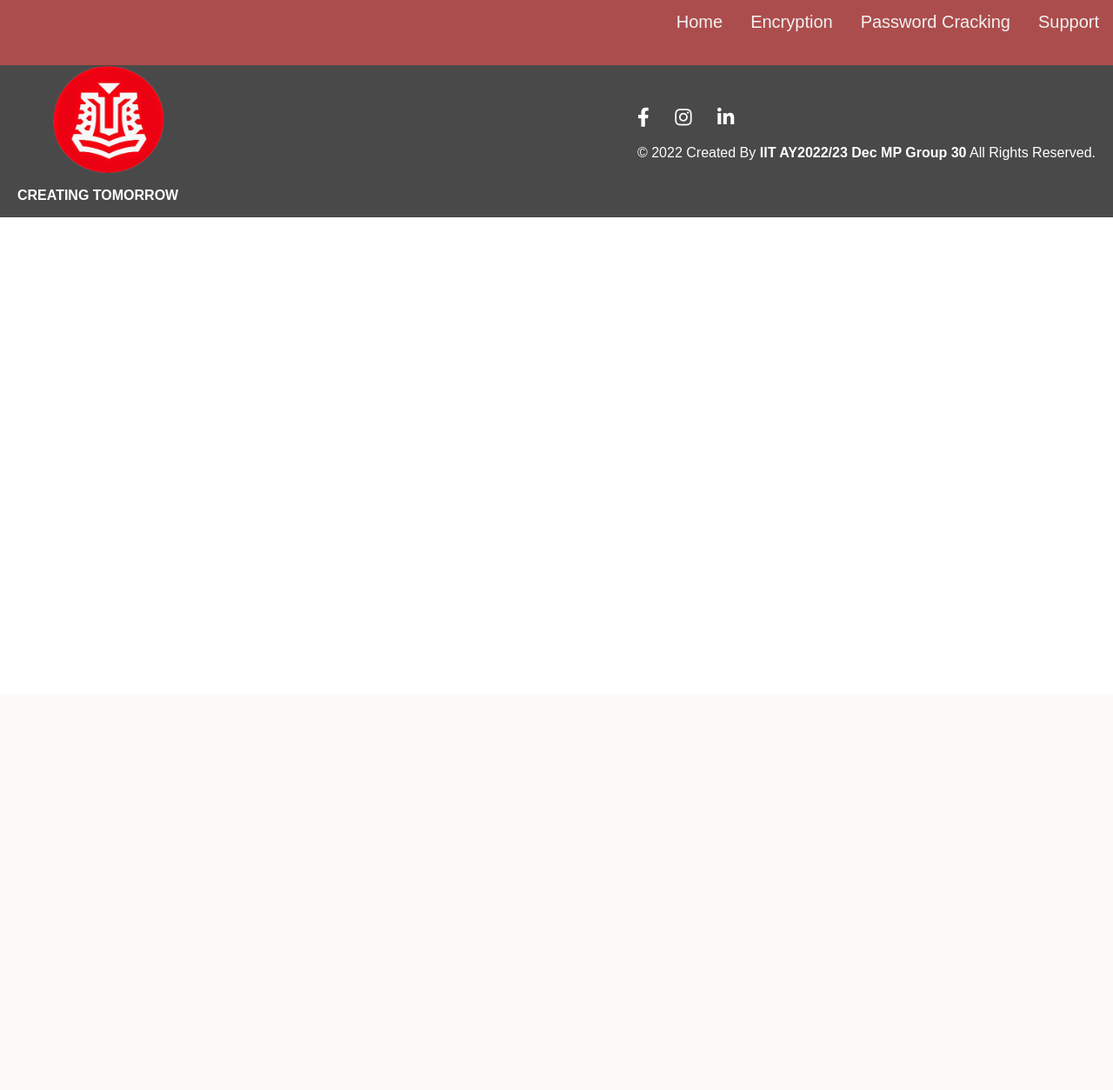
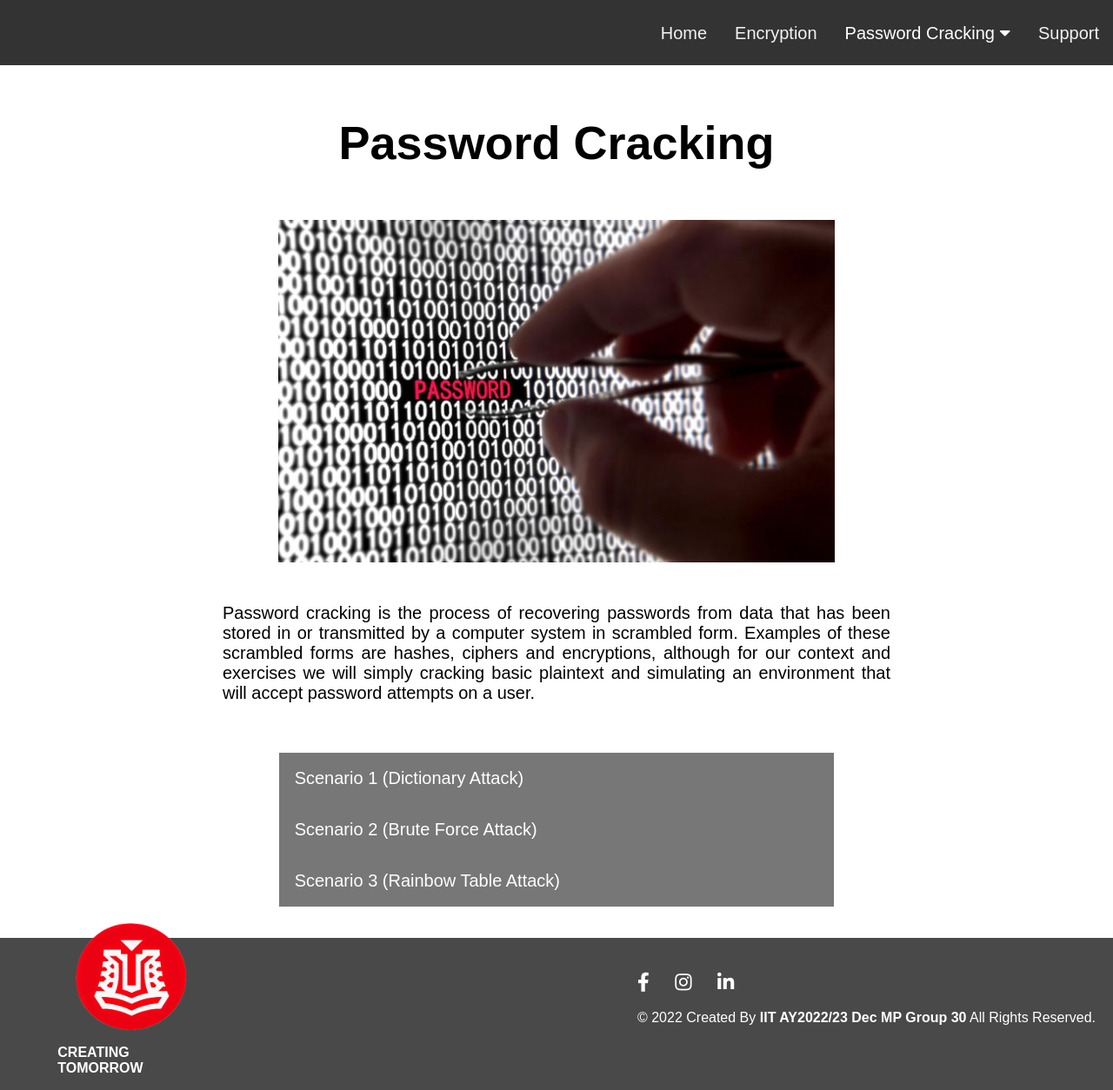
Before and after one commit to ahmadhadi2002/MP-Project, a PHP site: the page made by Password Cracking/passwordcrack_main.php in a window 1280 px wide. Shown: the whole page at 87% size. Before the commit the page ends 250 px from the top, so only its background shows below. Run offline with PHP 8.4, Linux system fonts and the light colour scheme; some libraries are stand-ins or nearby versions; some web fonts are replaced.

Commit message:
pcmain added

```diff
--- a/Password Cracking/passwordcrack_main.php
+++ b/Password Cracking/passwordcrack_main.php
@@ -5,16 +5,36 @@
     <style>
         .html {min-height: 100vh;}
         body { min-height: 100vh; }
+
+        .title{
+            text-align: center;
+            font-size: 27px;
+            padding: 22px;
+        }
+
     </style>
 </head>
 
 <body>
 
 <div>
-<?php
-    require "../ui/navbar.html";
-?>
+    <?php
+        require "../ui/navbar.html";
+    ?>
+        <div class="title">
+            <h1>Password Cracking</h1>
+        </div>
+    <?php
+        require "../ui/pc_main.html";
+    ?>
 
+</div>
+
+<div>
+    <?php
+        require "../ui/scenario.html";
+    ?>
+    <br><br>
 </div>
 
 <div>
--- /dev/null
+++ b/ui/img/pc_main.txt
@@ -0,0 +1 @@
+Password cracking is the process of recovering passwords from data that has been stored in or transmitted by a computer system in scrambled form. Examples of these scrambled forms are hashes, ciphers and encryptions, although for our context and exercises we will simply cracking basic plaintext and simulating an environment that will accept password attempts on a user.
--- a/ui/navbar.html
+++ b/ui/navbar.html
@@ -1,4 +1,4 @@
-    <!DOCTYPE html>
+<!DOCTYPE html>
 <html>
 <head>
 <meta name="viewport" content="width=device-width, initial-scale=1">
@@ -9,10 +9,10 @@ body {
 }
 
 .topnav {
-    height: 75px;
-    overflow: hidden;
-    background-color: rgb(172, 77, 77);
-    position: sticky;
+  height: 75px;
+  overflow: hidden;
+    background-color: #333;
+    /* position: sticky; */
     top:0;
     margin: 0;
     padding: 0;
@@ -24,12 +24,12 @@ body {
   float: right;
   color: #f2f2f2;
   text-align: center;
-  padding: 14px 16px;
+  padding: 27px 16px;
   text-decoration: none;
   font-size: 20px;
 }
 
-.topnav a:hover {
+.topnav a:hover, .dropdown:hover .dropbtn {
   background-color: #ddd;
   color: black;
 }
@@ -39,6 +39,48 @@ body {
   color: white;
 }
 
+.dropdown {
+  float: right;
+  overflow: hidden;
+}
+
+.dropdown .dropbtn {
+  font-size: 20px;
+  border: none;
+  outline: none;
+  color: white;
+  padding: 27px 16px;
+  background-color: inherit;
+  font-family: inherit;
+  margin: 0;
+}
+
+.dropdown-content {
+  display: none;
+  position: absolute;
+  background-color: #f9f9f9;
+  min-width: 160px;
+  box-shadow: 0px 8px 16px 0px rgba(0,0,0,0.2);
+  z-index: 1;
+}
+
+.dropdown-content a {
+  float: none;
+  color: black;
+  padding: 12px 16px;
+  text-decoration: none;
+  display: block;
+  text-align: left;
+}
+
+.dropdown-content a:hover {
+  background-color: #ddd;
+}
+
+.dropdown:hover .dropdown-content {
+  display: block;
+}
+
 </style>
 </head>
 <body>
@@ -46,11 +88,44 @@ body {
 
 <div class="topnav">
     <a href="support.php">Support</a>
-    <a href="pc.php">Password Cracking</a>
+    <div class="dropdown">
+      <button class="dropbtn">Password Cracking
+        <i class="fa fa-caret-down"></i>
+      </button>
+      <div class="dropdown-content">
+        <a href="../Password Cracking/passwordcrack_main.php">Password Cracking</a>
+        <a href="../Password Cracking/dictattack.html">Dictionary Attack</a>
+        <a href="../Password Cracking/bruteforce.php">Brute Force Attack</a>
+        <a href="#">Rainbow Table Attack</a>
+      </div>
+    </div>
     <a href="encrypt.php">Encryption</a>
     <a href="main.html">Home</a>
 </div>
 
+<script>
+  /* When the user clicks on the button,
+  toggle between hiding and showing the dropdown content */
+  function myFunction() {
+    document.getElementById("myDropdown").classList.toggle("show");
+  }
+
+  // Close the dropdown if the user clicks outside of it
+  window.onclick = function(event) {
+    if (!event.target.matches('.dropbtn')) {
+      var dropdowns = document.getElementsByClassName("dropdown-content");
+      var i;
+      for (i = 0; i < dropdowns.length; i++) {
+        var openDropdown = dropdowns[i];
+        if (openDropdown.classList.contains('show')) {
+          openDropdown.classList.remove('show');
+        }
+      }
+    }
+  }
+  </script>
+
 
 </body>
+
 </html>
--- /dev/null
+++ b/ui/pc_main.html
@@ -0,0 +1,53 @@
+<!DOCTYPE html>
+<html>
+<head>
+<meta name="viewport" content="width=device-width, initial-scale=1">
+<style>
+
+body {
+  margin: 0;
+  font-family: Arial, Helvetica, sans-serif;
+}
+
+.image{
+    /* padding-top: 30px;  */
+}
+
+.center{
+    display: block;
+    margin-left: auto;
+    margin-right: auto;
+    width: 50%;
+}
+
+.textcenter{
+    text-align:justify;
+    padding: 0px 120px 10px 120px;
+}
+
+.information{
+    text-align: left;
+    padding: 27px 16px;
+    text-decoration: none;
+    font-family: Arial, Helvetica, sans-serif;
+    font-size: 20px;
+    margin-left:120px;
+    margin-right: 120px;
+}
+
+</style>
+</head>
+
+<body>
+
+    <div>
+        <div class="image">
+            <img src="../ui/img/pc_main.jpg"; class="center">
+        </div>
+        <div class="information">
+            <p class="textcenter">Password cracking is the process of recovering passwords from data that has been stored in or transmitted by a computer system in scrambled form. Examples of these scrambled forms are hashes, ciphers and encryptions, although for our context and exercises we will simply cracking basic plaintext and simulating an environment that will accept password attempts on a user. </p>
+        </div>
+    </div>
+
+</body>
+</html>
--- /dev/null
+++ b/ui/scenario.html
@@ -0,0 +1,90 @@
+<!DOCTYPE html>
+<html>
+<head>
+<meta name="viewport" content="width=device-width, initial-scale=1">
+<style>
+.collapsible {
+  background-color: #777;
+  color: white;
+  cursor: pointer;
+  padding: 18px;
+  width: 49.9%;
+  border: none;
+  text-align: left;
+  outline: none;
+  font-size: 15px;
+  margin-left: auto;
+  margin-right: auto;
+  font-family: Arial, Helvetica, sans-serif;
+  font-size: 20px;
+}
+
+.active, .collapsible:hover {
+  background-color: #555;
+}
+
+.content {
+  text-align: justify;
+  padding:10px 18px 30px 18px;
+  width: 48%;
+  display: none;
+  overflow: hidden;
+  background-color: #f1f1f1;
+  margin-left: auto;
+  margin-right: auto;
+  font-family: Arial, Helvetica, sans-serif;
+  font-size: 18px;
+}
+
+.scencenter{
+    text-align: center;
+}
+
+</style>
+</head>
+<body>
+
+<!-- <button type="button" class="collapsible">Open Collapsible</button>
+<div class="content">
+  <p>Lorem ipsum dolor sit amet, consectetur adipisicing elit, sed do eiusmod tempor incididunt ut labore et dolore magna aliqua. Ut enim ad minim veniam, quis nostrud exercitation ullamco laboris nisi ut aliquip ex ea commodo consequat.</p> -->
+<!-- </div> -->
+
+<!-- <p>Attack Scenarios</p> -->
+
+<div class="scencenter">
+<button type="button" class="collapsible">Scenario 1 (Dictionary Attack)</button>
+<div class="content">
+    <!-- <img src=""> -->
+  <p>Lorem ipsum dolor sit amet, consectetur adipisicing elit, sed do eiusmod tempor incididunt ut labore et dolore magna aliqua. Ut enim ad minim veniam, quis nostrud exercitation ullamco laboris nisi ut aliquip ex ea commodo consequat.</p>
+</div>
+<br>
+<button type="button" class="collapsible">Scenario 2 (Brute Force Attack)</button>
+<div class="content">
+  <p>Lorem ipsum dolor sit amet, consectetur adipisicing elit, sed do eiusmod tempor incididunt ut labore et dolore magna aliqua. Ut enim ad minim veniam, quis nostrud exercitation ullamco laboris nisi ut aliquip ex ea commodo consequat.</p>
+</div>
+<br>
+<button type="button" class="collapsible">Scenario 3 (Rainbow Table Attack)</button>
+<div class="content">
+  <p>Lorem ipsum dolor sit amet, consectetur adipisicing elit, sed do eiusmod tempor incididunt ut labore et dolore magna aliqua. Ut enim ad minim veniam, quis nostrud exercitation ullamco laboris nisi ut aliquip ex ea commodo consequat.</p>
+</div>
+</div>
+
+<script>
+var coll = document.getElementsByClassName("collapsible");
+var i;
+
+for (i = 0; i < coll.length; i++) {
+  coll[i].addEventListener("click", function() {
+    this.classList.toggle("active");
+    var content = this.nextElementSibling;
+    if (content.style.display === "block") {
+      content.style.display = "none";
+    } else {
+      content.style.display = "block";
+    }
+  });
+}
+</script>
+
+</body>
+</html>
```
Also changed, not shown: ui/img+test.html (added, +44 -0 lines), ui/test.html (+58 -29 lines), ui/img/cs_logo.png (added), ui/img/module_table_bottom.png (added), ui/img/module_table_top.png (added), ui/img/password-cracking-blog.jpg (added), ui/img/pc_main.jpg (added).
